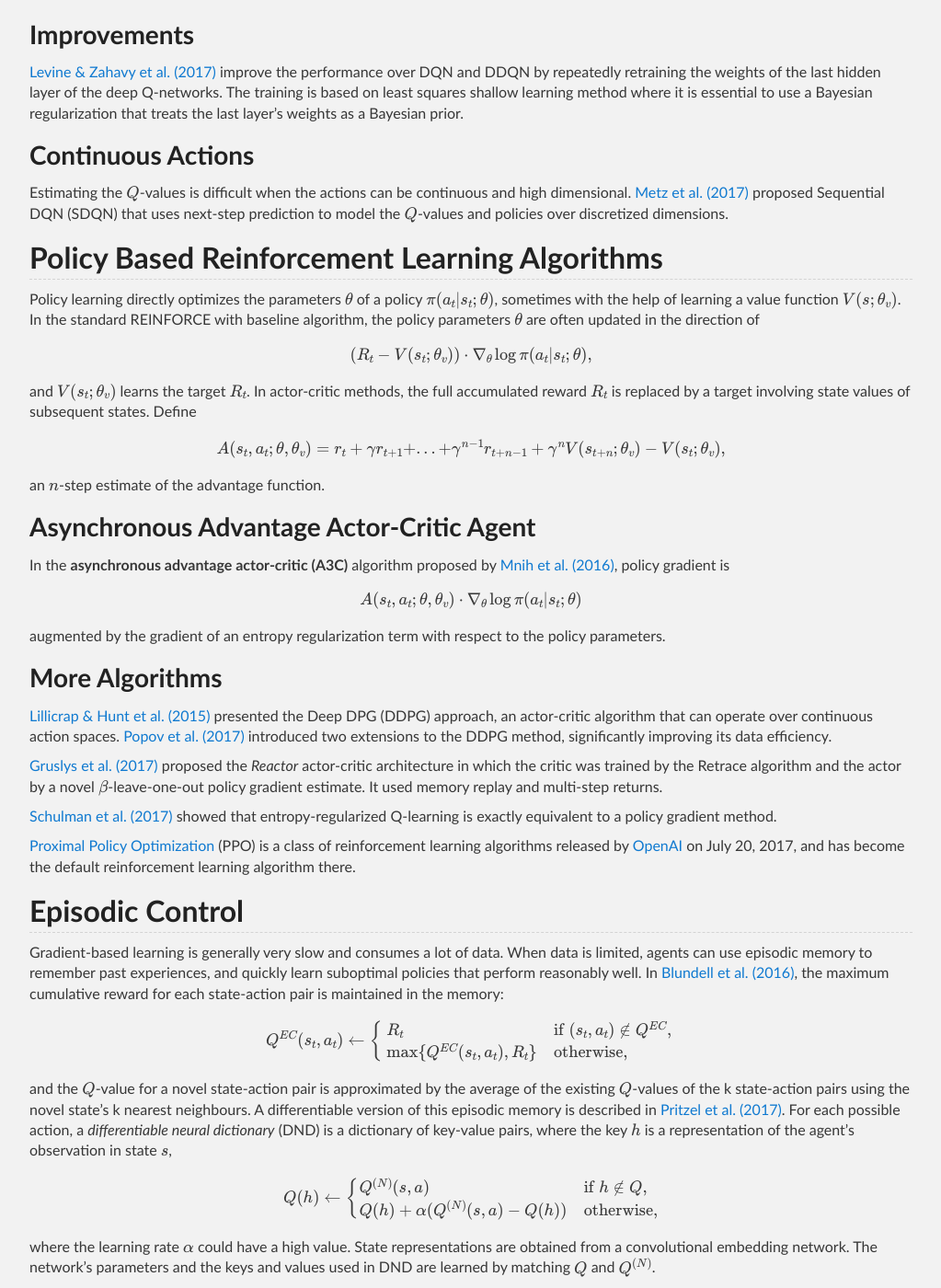
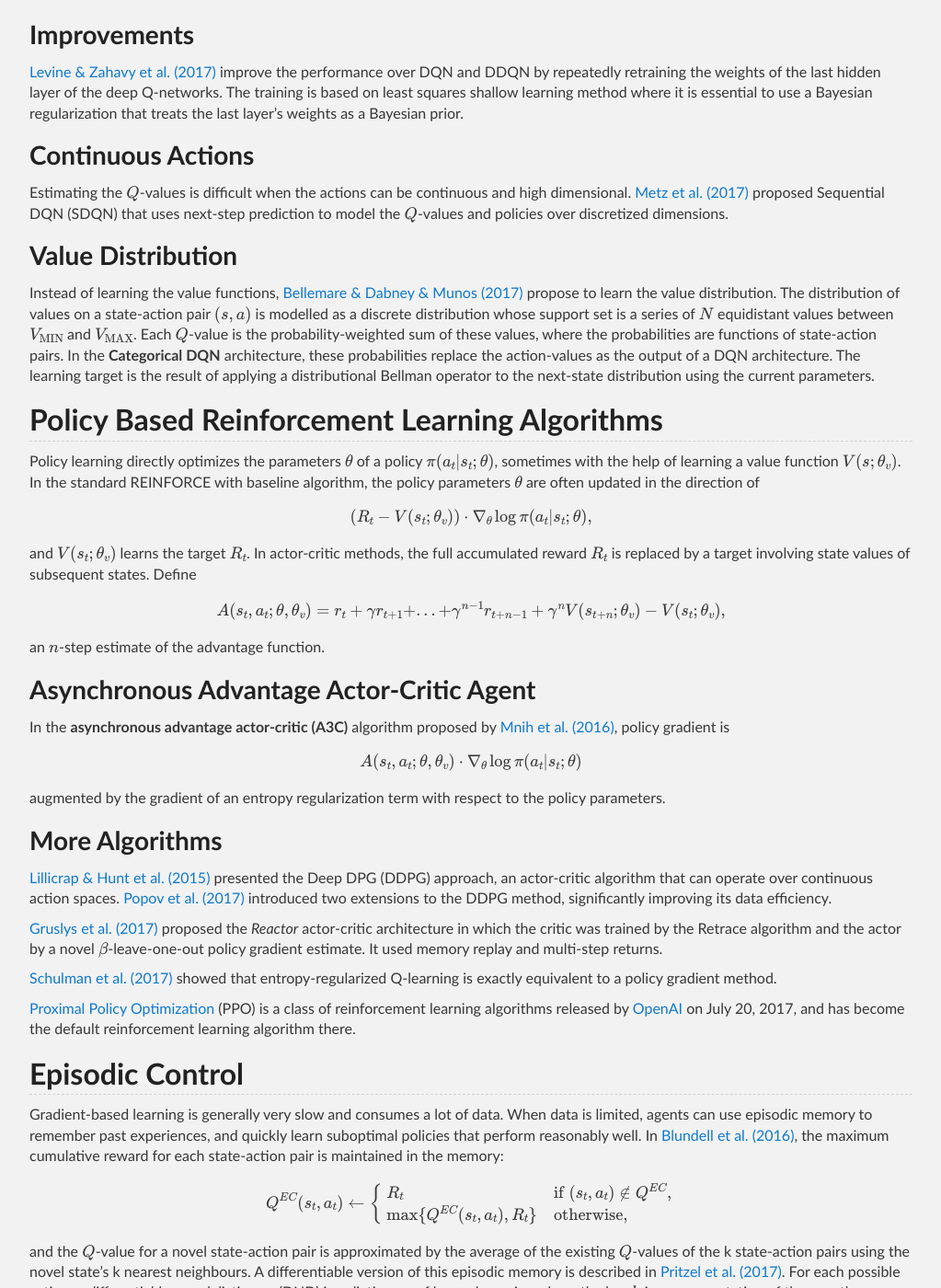
Before and after one commit to Tonywuhk/realai.org, a Jekyll site: the page built from rl/model-free.md, in a window 1280 px wide and 1400 px high, scrolled down 1201 px. Shown: the whole window at 92% size, without its empty margins (128-1151 px from the left). Built offline with Jekyll 4.4.1, drawn with Linux system fonts in a browser that asks for light colours; our own code applies the rules of GitHub Pages for plain Markdown files; formulas are drawn with MathJax 3; the repository's description, which GitHub fills in, is left out; some of the changed text lies outside the part shown.

Commit message:
Add Categorical DQN

```diff
--- a/rl/model-free.md
+++ b/rl/model-free.md
@@ -71,6 +71,10 @@ was used to update the network.
 
 Estimating the \\(Q\\)-values is difficult when the actions can be continuous and high dimensional. [Metz et al. (2017)](https://arxiv.org/abs/1705.05035) proposed Sequential DQN (SDQN) that uses next-step prediction to model the \\(Q\\)-values and policies over discretized dimensions.
 
+### Value Distribution
+
+Instead of learning the value functions, [Bellemare & Dabney & Munos (2017)](https://arxiv.org/abs/1707.06887) propose to learn the value distribution. The distribution of values on a state-action pair \\((s, a)\\) is modelled as a discrete distribution whose support set is a series of \\(N\\) equidistant values between \\(V_\mathrm{MIN}\\) and \\(V_\mathrm{MAX}\\). Each \\(Q\\)-value is the probability-weighted sum of these values, where the probabilities are functions of state-action pairs. In the **Categorical DQN** architecture, these probabilities replace the action-values as the output of a DQN architecture. The learning target is the result of applying a distributional Bellman operator to the next-state distribution using the current parameters.
+
 ## Policy Based Reinforcement Learning Algorithms
 
 Policy learning directly optimizes the parameters \\(\theta\\) of a policy \\(\pi(a\_t \| s\_t; \theta)\\), sometimes with the help of learning a value function \\(V(s; \theta_v)\\). In the standard REINFORCE with baseline algorithm, the policy parameters \\(\theta\\) are often updated in the direction of
@@ -133,6 +137,7 @@ where the learning rate \\(\alpha\\) could have a high value. State representati
 
 ## References
 
+* 2017 July 21, Marc G. Bellemare, Will Dabney, and Rémi Munos. [A Distributional Perspective on Reinforcement Learning](https://arxiv.org/abs/1707.06887). *arXiv:1707.06887*. [video](http://youtu.be/yFBwyPuO2Vg). [blog](https://deepmind.com/blog/going-beyond-average-reinforcement-learning/).
 * 2017 May 21, Nir Levine, Tom Zahavy, Daniel J. Mankowitz, Aviv Tamar, and Shie Mannor. [Shallow Updates for Deep Reinforcement Learning](https://arxiv.org/abs/1705.07461). *arXiv:1705.07461*.
 * 2017 May 14, Luke Metz, Julian Ibarz, Navdeep Jaitly, and James Davidson. [Discrete Sequential Prediction of Continuous Actions for Deep RL](https://arxiv.org/abs/1705.05035). *arXiv:1705.05035*.
 * 2017 April 21, John Schulman, Pieter Abbeel, and Xi Chen. [Equivalence Between Policy Gradients and Soft Q-Learning](https://arxiv.org/abs/1704.06440). *arXiv:1704.06440*.
```
